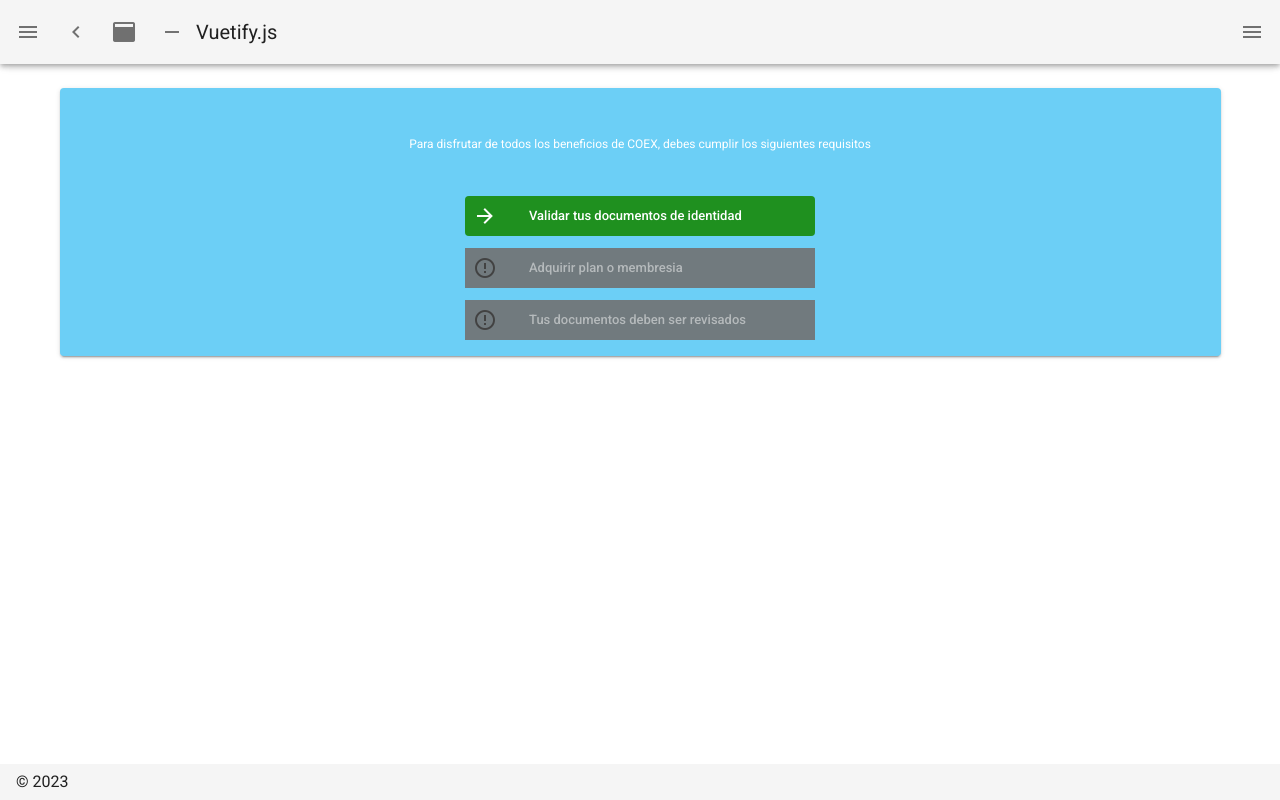
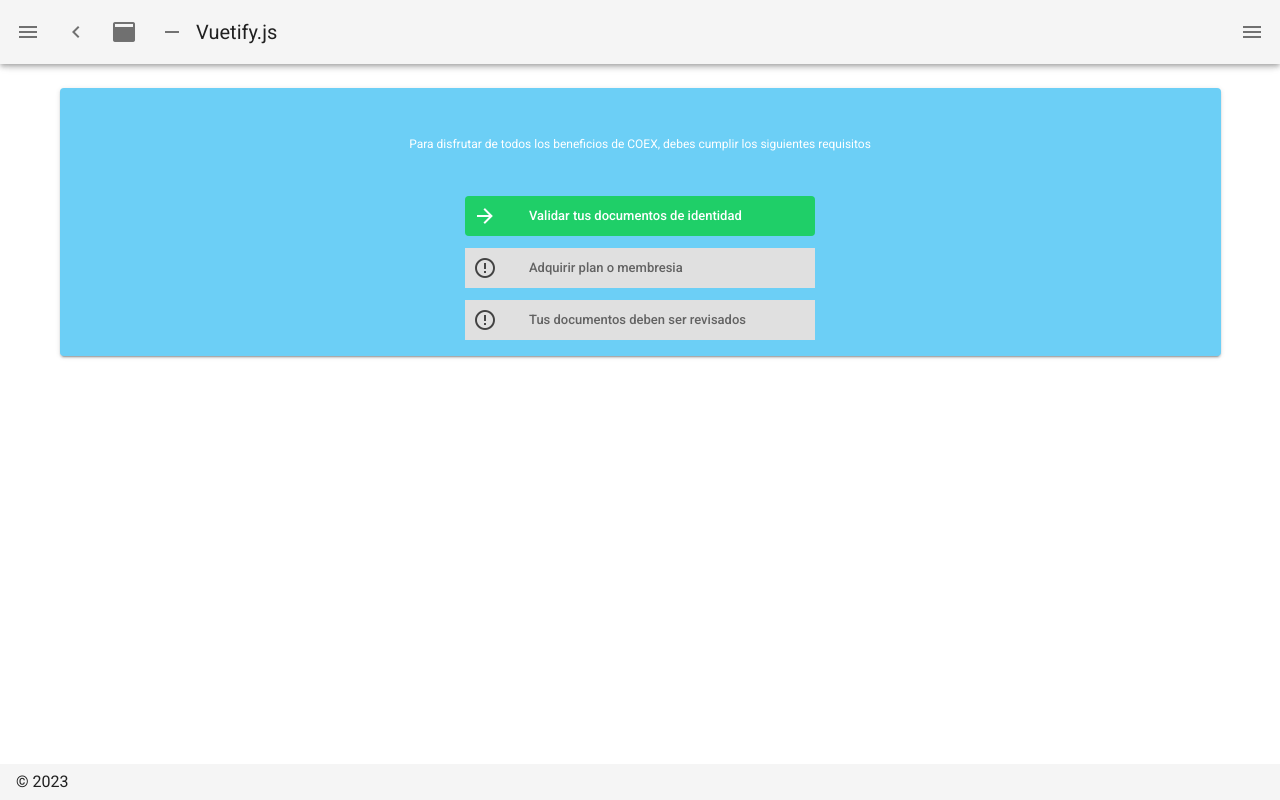
Before and after one commit to StrohXl/Nuxt2, a Nuxt app: page /inicio in a window 1280 px wide. Built offline with nearby package versions, Linux system fonts and the light colour scheme.

Commit message:
changing color in list-item

```diff
--- a/pages/inicio.vue
+++ b/pages/inicio.vue
@@ -18,15 +18,16 @@
             Felicidades tu cuenta ha sido activada
           </template>
         </v-subheader>
-        <v-list-item-group v-model="selectedItem" color="green">
+        <v-list-item-group v-model="selectedItem">
           <v-list-item
+
             v-for="(item, i) in items"
             :key="i"
             :disabled="item.disabled == true && true"
             :class="
-              item.state == 'process'
-                ? 'v-list-item-green'
-                : item.disabled == true && 'v-list-item-disabled'
+              item.state == 'select' || item.state == 'process'
+                ? 'green accent-4 white--text'
+                : item.disabled == true && 'grey lighten-2 v-list-item-disabled '
             "
             @click="
               i == 0
@@ -172,19 +173,11 @@ export default {
   margin: auto;
   padding-top: 2em;
   display: grid;
-  gap: .5em;
+  gap: 0.5em;
 }
-.v-list-validate-user > .v-list-item-group > .v-list-item--active {
-  background: green;
-  color: #fff;
-}
-.v-list-item-green {
-  background: green;
-  color: #fff !important;
-}
+
 .v-list-item-disabled {
   border-radius: 0 !important;
-  background: rgb(114, 114, 114, .9);
-  color: rgba(250, 250, 250, .5) !important;
+  color: #00000090 !important;
 }
 </style>
```
